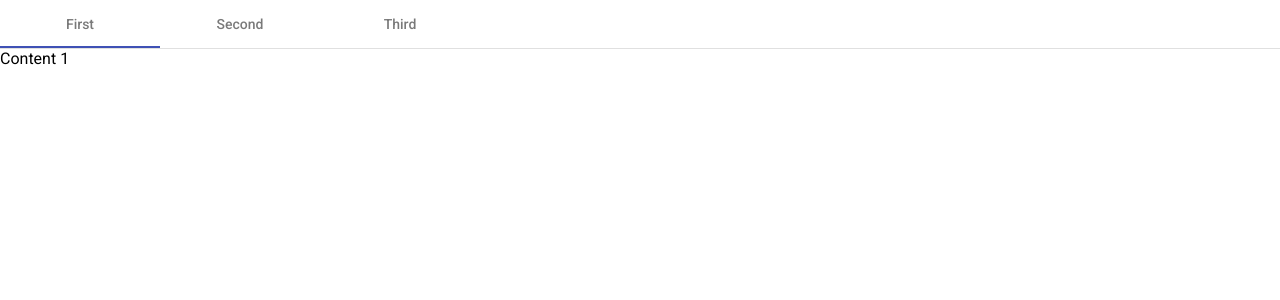
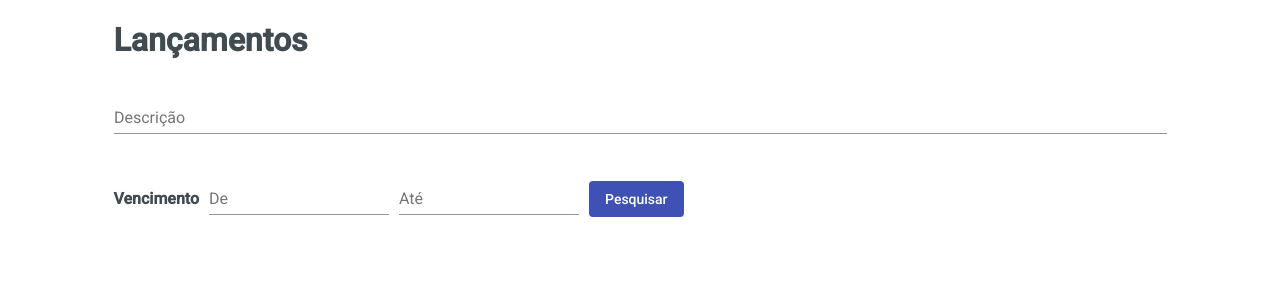
Before and after one commit to leocaliban/finance-ui-material, an Angular app: page / in a window 1280 px wide. Shown: the top 300 px of the page. Built offline with nearby package versions, Linux system fonts and the light colour scheme.

Commit message:
Cria formulário de pesquisa de lançamentos

```diff
--- a/src/app/app.component.css
+++ b/src/app/app.component.css
@@ -0,0 +1,7 @@
+.full-width {
+  width: 90%;
+}
+
+.add-padding-r{
+  padding-right: 10px;
+}
--- a/src/app/app.component.html
+++ b/src/app/app.component.html
@@ -1,5 +1,27 @@
-<mat-tab-group>
-  <mat-tab label="First"> Content 1 </mat-tab>
-  <mat-tab label="Second"> Content 2 </mat-tab>
-  <mat-tab label="Third"> Content 3 </mat-tab>
-</mat-tab-group>
+<div class="container">
+
+  <mat-grid-list cols="4" rowHeight="80px">
+    <mat-grid-tile colspan="4" rowspan="1">
+      <h1 class="full-width">Lançamentos</h1>
+    </mat-grid-tile>
+
+    <mat-grid-tile colspan="4" rowspan="1">
+      <mat-form-field class="full-width">
+        <input matInput placeholder="Descrição">
+      </mat-form-field>
+    </mat-grid-tile>
+
+    <mat-grid-tile colspan="4" rowspan="1">
+      <div class="full-width">
+        <label class="add-padding-r">Vencimento</label>
+        <mat-form-field class="add-padding-r">
+          <input matInput placeholder="De">
+        </mat-form-field>
+        <mat-form-field class="add-padding-r">
+          <input matInput placeholder="Até">
+        </mat-form-field>
+        <button mat-flat-button color="primary">Pesquisar</button>
+      </div>
+    </mat-grid-tile>
+  </mat-grid-list>
+</div>
--- a/src/styles.css
+++ b/src/styles.css
@@ -1,4 +1,20 @@
-/* You can add global styles to this file, and also import other style files */
+
 @import "~@angular/material/prebuilt-themes/indigo-pink.css";
 html, body { height: 100%; }
-body { margin: 0; font-family: 'Roboto', sans-serif; }
+
+body{
+  margin: 0;
+  font-family: 'Roboto', sans-serif;
+  color:#404C51;
+}
+
+label{
+  font-weight: bold;
+}
+
+@media (min-width: 1200px){
+  .container {
+    width: 1170px;
+    margin: 0 auto;
+  }
+}
```
Also changed, not shown: src/app/app.module.ts (+8 -1 lines).
